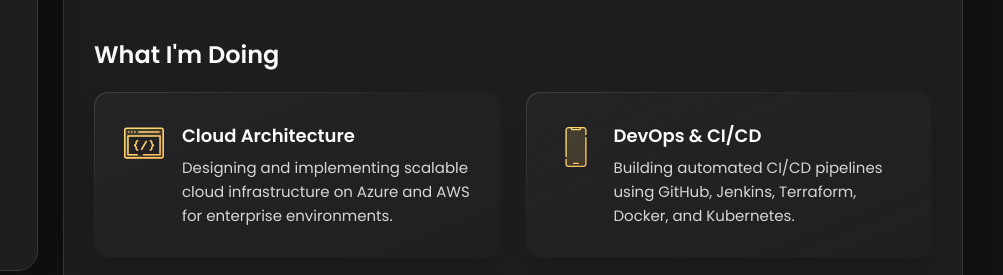
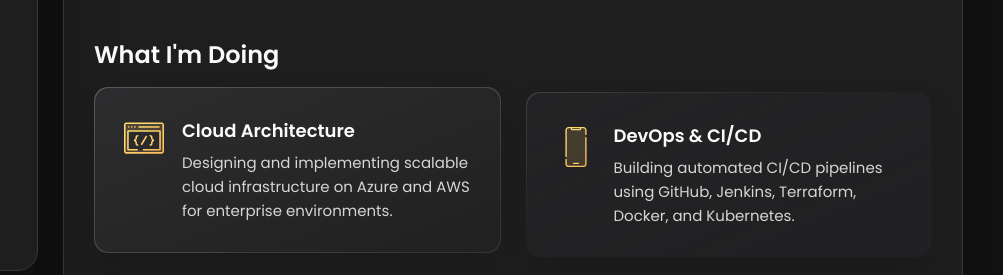
Before and after one commit to gauravanandrai/gaurvcom, a plain HTML site: page index.html in a window 1280 px wide. In both pictures the pointer is over the item 574 px from the left and 603 px from the top of the page. Shown: the part 428-703 px from the top of the page, 277-1280 px from the left. Drawn offline with nearby package versions, Linux system fonts and the light colour scheme.

Commit message:
card hover changes

```diff
--- a/assets/css/style.css
+++ b/assets/css/style.css
@@ -530,6 +530,12 @@ main {
   border-radius: 14px;
   box-shadow: var(--shadow-2);
   z-index: 1;
+  transition: transform 0.25s ease, box-shadow 0.25s ease;
+}
+
+.service-item:hover {
+  transform: translateY(-5px);
+  background: linear-gradient(to bottom right, hsl(0, 0%, 35%), hsl(0, 0%, 20%));
 }
 
 .service-item::before {
@@ -539,6 +545,11 @@ main {
   background: var(--bg-gradient-jet);
   border-radius: inherit;
   z-index: -1;
+  transition: background 0.25s ease;
+}
+
+.service-item:hover::before {
+  background: linear-gradient(to bottom right, hsl(240, 2%, 18%), hsl(240, 2%, 13%));
 }
 
 .service-icon-box { margin-bottom: 10px; }
```
